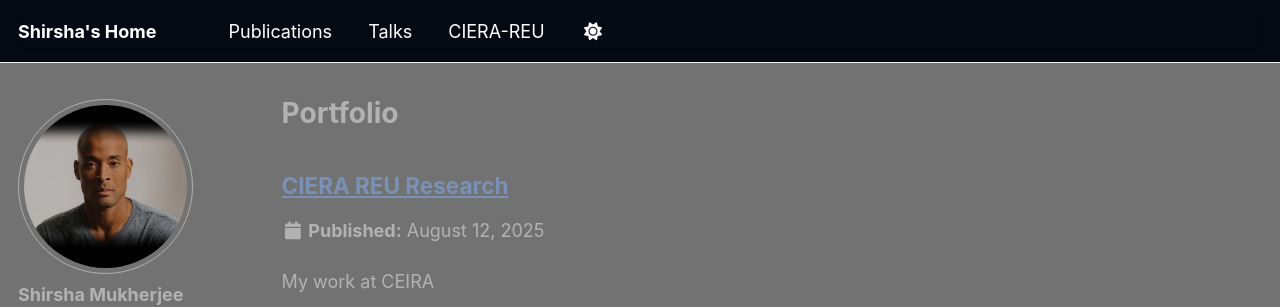
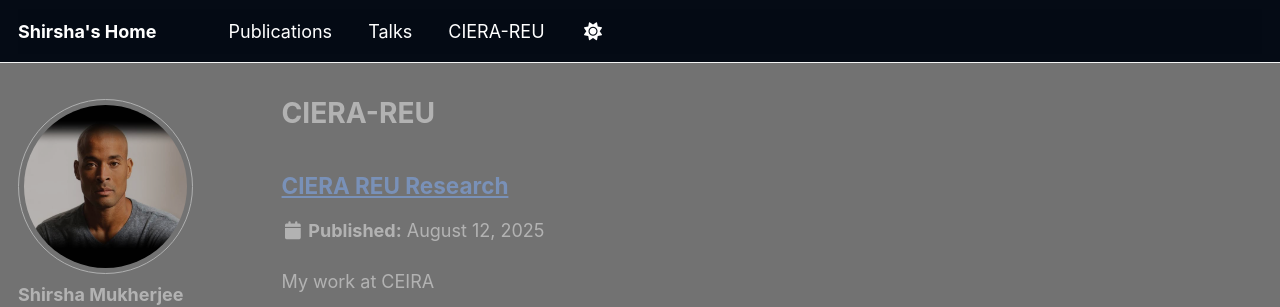
Before and after one commit to shirshamukherjee/projectfrthistime, a Jekyll site: the page built from _pages/portfolio.html, in a window 1280 px wide. Shown: the top 307 px of the page. Built offline with Jekyll 4.4.1, drawn with Linux system fonts in a browser that asks for light colours; some web fonts are replaced; a script that is not in the unit is left out.

Commit message:
changed permalink and title of portfolio to CIERA-REU so hopefully that fixes the website loading

```diff
--- a/_pages/portfolio.html
+++ b/_pages/portfolio.html
@@ -1,7 +1,7 @@
 ---
 layout: archive
-title: "Portfolio"
-permalink: /portfolio/
+title: "CIERA-REU"
+permalink: /CIERA-REU/
 author_profile: true
 ---
 
```
